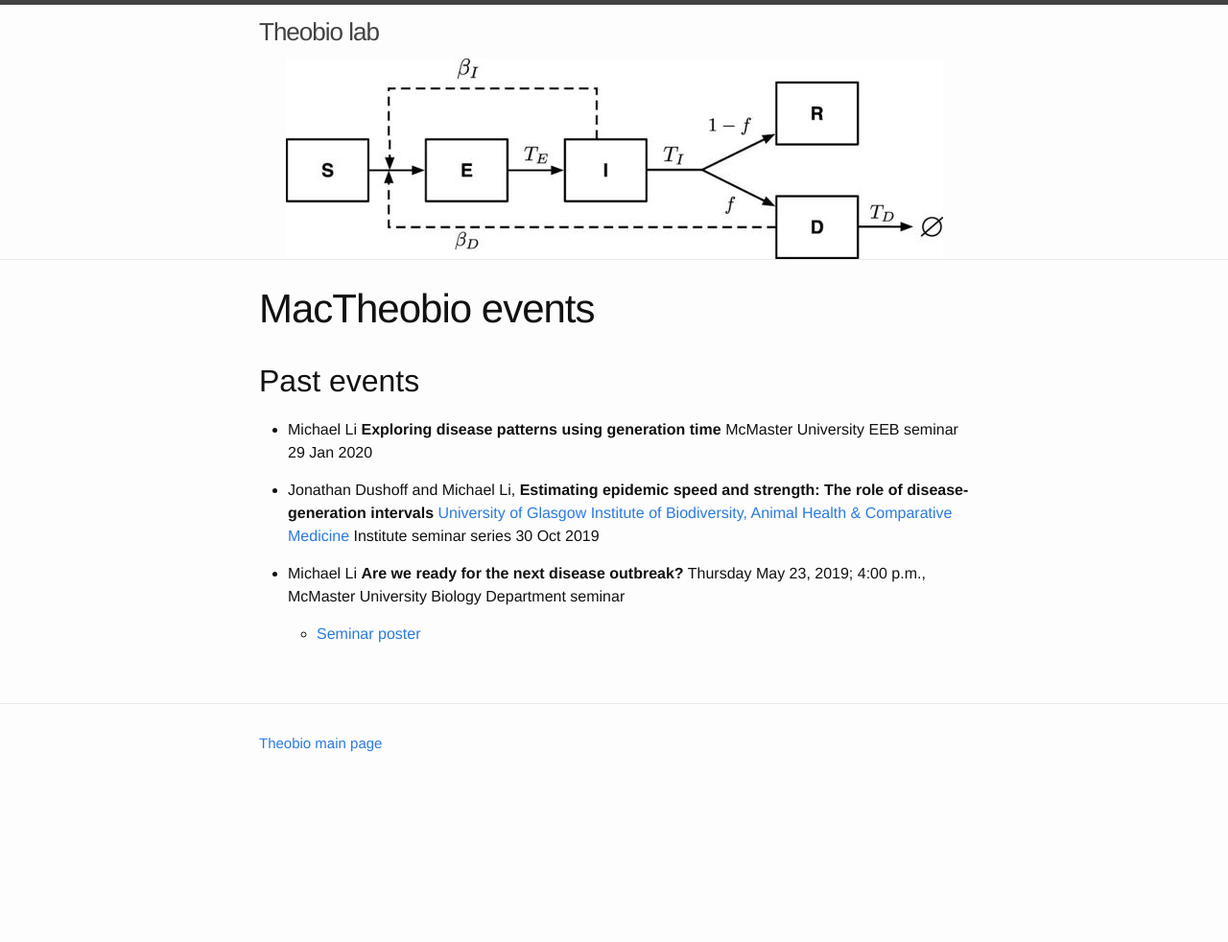
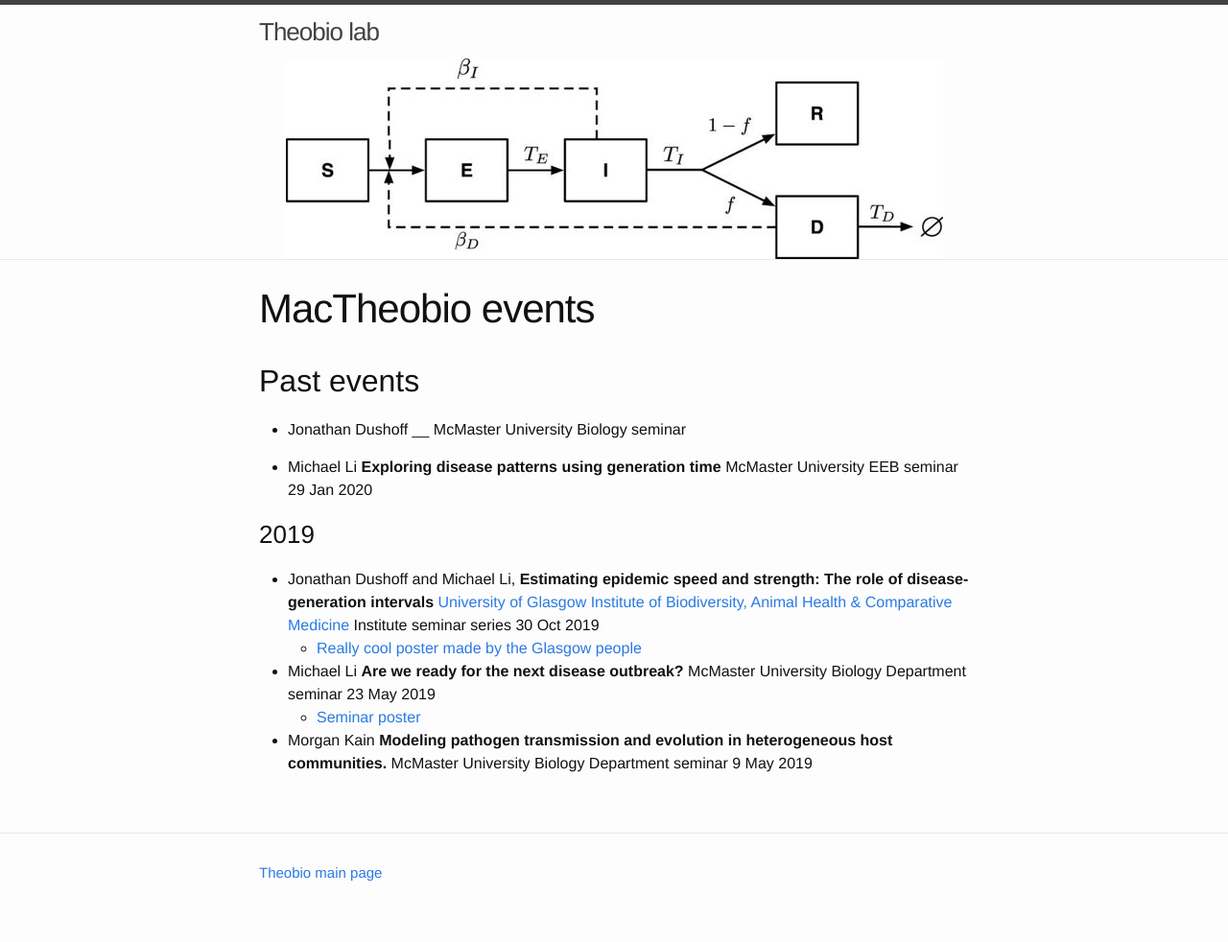
Before and after one commit to mac-theobio/mac-theobio.github.io, a Jekyll site: the page built from events/index.md, in a window 1280 px wide. Shown: the whole page at 96% size. Built offline with Jekyll 4.4.1, drawn with Linux system fonts in a browser that asks for light colours; before the commit the page ends 900 px from its top, so only the background shows below that.

Commit message:
Fiddling in the wrong place

```diff
--- a/events/index.md
+++ b/events/index.md
@@ -8,19 +8,27 @@ title: MacTheobio events
 {% endcomment %}
 
 ## Past events
-{% comment %}
-* Jonathan Dushoff Biology seminar __
-{% endcomment %}
+* Jonathan Dushoff
+__
+McMaster University Biology seminar
 
 * Michael Li __Exploring disease patterns using generation time__
 McMaster University EEB seminar
 29 Jan 2020
 
+### 2019
 * Jonathan Dushoff and Michael Li,
 __Estimating epidemic speed and strength: The role of disease-generation intervals__
 [University of Glasgow Institute of Biodiversity, Animal Health & Comparative Medicine](https://www.gla.ac.uk/researchinstitutes/bahcm/) Institute seminar series
 30 Oct 2019
+	* [Really cool poster made by the Glasgow people](Glasgow_poster.jpg)
 
 * Michael Li __Are we ready for the next disease outbreak?__
-Thursday May 23, 2019; 4:00 p.m., McMaster University Biology Department seminar
+McMaster University Biology Department seminar
+23 May 2019
 	* [Seminar poster](Li_seminar.html)
+
+* Morgan Kain
+__Modeling pathogen transmission and evolution in heterogeneous host communities.__
+McMaster University Biology Department seminar
+9 May 2019
```
